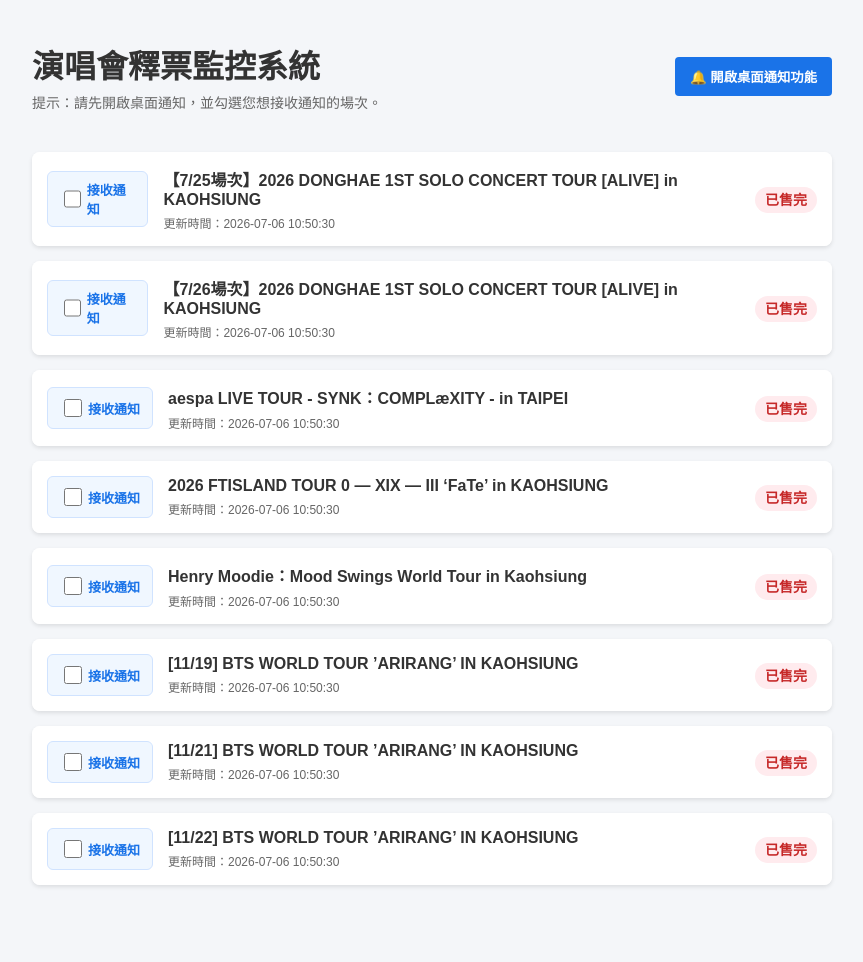
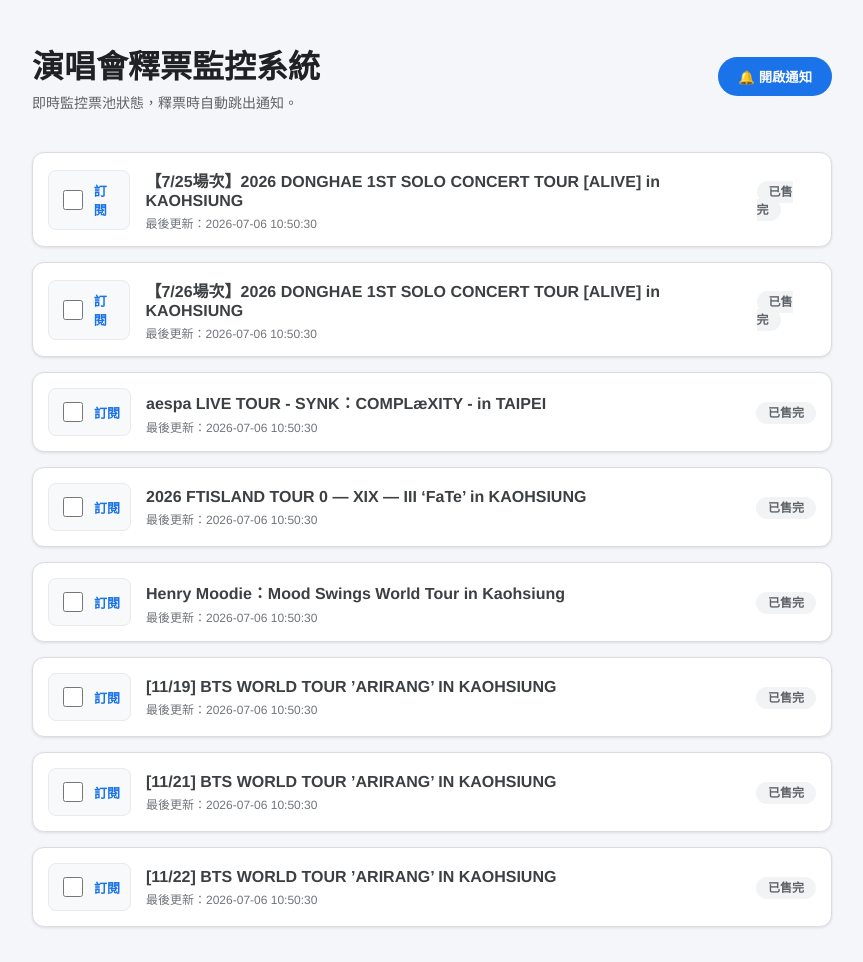
Before and after one commit to L-lunar-echo/ticket-monitor, a Flask app: page / in a window 1280 px wide. Shown: the whole page, without its empty margins (208-1071 px from the left). Before the commit the page ends 887 px from the top, so only its background shows below. Run offline with Flask 3, Linux system fonts and the light colour scheme.

Commit message:
index.html

```diff
--- a/templates/index.html
+++ b/templates/index.html
@@ -3,197 +3,117 @@
 <head>
     <meta charset="UTF-8">
     <meta name="viewport" content="width=device-width, initial-scale=1.0">
-    <title>演唱會釋票監控</title>
+    <title>演唱會釋票監控系統</title>
     <style>
-        body { font-family: Arial, sans-serif; max-width: 800px; margin: 0 auto; padding: 20px; background-color: #f4f6f9; }
-        h1 { color: #333; margin-bottom: 5px; }
-        .subtitle { color: #666; margin-bottom: 20px; font-size: 14px; }
+        body { font-family: 'Helvetica Neue', Arial, sans-serif; max-width: 800px; margin: 0 auto; padding: 20px; background-color: #f4f6f9; }
+        h1 { color: #202124; margin-bottom: 5px; }
+        .subtitle { color: #5f6368; margin-bottom: 20px; font-size: 14px; }
+        .event-card { background: white; border-radius: 12px; margin-bottom: 15px; box-shadow: 0 1px 3px rgba(0,0,0,0.1); border: 1px solid #dadce0; }
+        .event-header { padding: 15px; display: flex; align-items: center; }
 
-        .event-card { background: white; border-radius: 8px; margin-bottom: 15px; box-shadow: 0 2px 4px rgba(0,0,0,0.1); overflow: hidden; }
+        .notify-control { display: flex; align-items: center; background: #f8f9fa; padding: 10px; border-radius: 8px; border: 1px solid #e8eaed; margin-right: 15px; }
+        .notify-control input { width: 20px; height: 20px; cursor: pointer; }
+        .notify-control label { font-size: 13px; font-weight: 600; color: #1a73e8; margin-left: 8px; cursor: pointer; }
 
-        /* 標題啟動區 */
-        .event-header { padding: 15px; display: flex; justify-content: space-between; align-items: center; background-color: #fff; }
-        .event-clickable { flex-grow: 1; cursor: pointer; display: flex; justify-content: space-between; align-items: center; margin-left: 15px; }
-        .event-info { flex-grow: 1; padding-right: 15px; }
-        .event-name { font-size: 16px; font-weight: bold; color: #333; }
-        .event-meta { font-size: 12px; color: #666; margin-top: 5px; }
+        .event-clickable { flex-grow: 1; cursor: pointer; display: flex; justify-content: space-between; align-items: center; }
+        .event-name { font-size: 16px; font-weight: bold; color: #3c4043; }
+        .event-meta { font-size: 12px; color: #70757a; margin-top: 4px; }
 
-        /* 通知勾選區樣式 */
-        .notify-control { display: flex; align-items: center; background: #f0f7ff; padding: 8px 12px; border-radius: 6px; border: 1px solid #d0e3ff; }
-        .notify-control input[type="checkbox"] { width: 18px; height: 18px; cursor: pointer; margin-right: 6px; }
-        .notify-control label { font-size: 13px; font-weight: bold; color: #1a73e8; cursor: pointer; user-select: none; }
+        .status-badge { padding: 4px 12px; border-radius: 16px; font-size: 12px; font-weight: bold; }
+        .status-available { background-color: #e6f4ea; color: #1e8e3e; }
+        .status-all-sold { background-color: #f1f3f4; color: #5f6368; }
 
-        /* 狀態標籤 */
-        .status-badge { padding: 5px 10px; border-radius: 20px; font-size: 14px; font-weight: bold; white-space: nowrap; }
-        .status-all-sold { background-color: #ffebee; color: #c62828; }
-        .status-available { background-color: #e8f5e9; color: #2e7d32; animation: pulse 1.5s infinite; }
-
-        /* 票價詳細區域（預設隱藏） */
-        .event-details { display: none; padding: 15px; background-color: #fafafa; border-top: 1px solid #eee; }
-        .ticket-table { width: 100%; border-collapse: collapse; }
-        .ticket-table td { padding: 8px; border-bottom: 1px solid #eee; font-size: 14px; }
-        .ticket-status { text-align: right; font-weight: bold; }
-        .text-available { color: #2e7d32; }
-        .text-sold { color: #999; }
-
-        @keyframes pulse {
-            0 { transform: scale(1); }
-            50% { transform: scale(1.05); }
-            100% { transform: scale(1); }
-        }
-        .top-bar { display: flex; justify-content: space-between; align-items: center; margin-bottom: 20px; }
-        .notification-btn { background: #1a73e8; color: white; border: none; padding: 10px 15px; border-radius: 4px; cursor: pointer; font-weight: bold; }
+        .event-details { display: none; padding: 15px; border-top: 1px solid #f1f3f4; background: #fafafa; }
+        .notification-btn { background: #1a73e8; color: white; border: none; padding: 10px 20px; border-radius: 20px; cursor: pointer; font-weight: bold; }
     </style>
 </head>
 <body>
 
-    <div class="top-bar">
+    <div style="display: flex; justify-content: space-between; align-items: center; margin-bottom: 20px;">
         <div>
             <h1>演唱會釋票監控系統</h1>
-            <div class="subtitle">提示：請先開啟桌面通知，並勾選您想接收通知的場次。</div>
+            <div class="subtitle">即時監控票池狀態，釋票時自動跳出通知。</div>
         </div>
-        <button class="notification-btn" onclick="requestNotificationPermission()">🔔 開啟桌面通知功能</button>
+        <button class="notification-btn" onclick="requestNotificationPermission()">🔔 開啟通知</button>
     </div>
 
     <div id="events-container">
         {% for ev_id, ev in events.items() %}
-        {% set has_ticket = false %}
-        {% for ticket, status in ev.tickets.items() %}
-            {% if status == '有票' %}{% set has_ticket = true %}{% endif %}
-        {% endfor %}
-
-        <div class="event-card" id="card-{{ ev_id }}">
+        <div class="event-card">
             <div class="event-header">
                 <div class="notify-control">
-                    <input type="checkbox" id="notify-toggle-{{ ev_id }}" class="notify-checkbox" onchange="handleCheckboxChange('{{ ev_id }}', '{{ ev.name }}')">
-                    <label for="notify-toggle-{{ ev_id }}">接收通知</label>
+                    <input type="checkbox" id="notify-toggle-{{ ev_id }}" onchange="handleCheckboxChange('{{ ev_id }}', '{{ ev.name }}')">
+                    <label>訂閱</label>
                 </div>
-
                 <div class="event-clickable" onclick="toggleDetails('{{ ev_id }}')">
-                    <div class="event-info">
+                    <div>
                         <div class="event-name">{{ ev.name }}</div>
-                        <div class="event-meta">更新時間：{{ ev.updated_at }}</div>
+                        <div class="event-meta">最後更新：{{ ev.updated_at }}</div>
                     </div>
                     <div>
-                        {% if has_ticket %}
-                            <span class="status-badge status-available">有釋票！</span>
+                        {% if '有票' in ev.tickets.values() %}
+                            <span class="status-badge status-available">有票！</span>
                         {% else %}
                             <span class="status-badge status-all-sold">已售完</span>
                         {% endif %}
                     </div>
                 </div>
             </div>
-
             <div class="event-details" id="details-{{ ev_id }}">
-                <p><a href="{{ ev.url }}" target="_blank" style="color: #1a73e8; text-decoration: none; font-weight: bold;">👉 前往購票連結</a></p>
-                <table class="ticket-table">
+                <a href="{{ ev.url }}" target="_blank" style="color: #1a73e8;">前往購票頁面</a>
+                <ul style="padding-left: 20px; font-size: 14px; color: #555;">
                     {% for ticket, status in ev.tickets.items() %}
-                    <tr>
-                        <td>{{ ticket }}</td>
-                        <td class="ticket-status {% if status == '有票' %}text-available{% else %}text-sold{% endif %}">
-                            {{ status }}
-                        </td>
-                    </tr>
+                    <li>{{ ticket }}: <b>{{ status }}</b></li>
                     {% endfor %}
-                </table>
+                </ul>
             </div>
         </div>
         {% endfor %}
     </div>
 
     <script>
-        // 控制詳細票價的收合與展開
-        function toggleDetails(eventId) {
-            const detailsDiv = document.getElementById('details-' + eventId);
-            detailsDiv.style.display = (detailsDiv.style.display === 'block') ? 'none' : 'block';
+        function toggleDetails(id) {
+            const el = document.getElementById('details-' + id);
+            el.style.display = (el.style.display === 'block') ? 'none' : 'block';
         }
 
-        // 播放測試與通知音效
-        function playNotificationSound() {
-            let audio = new Audio('https://actions.google.com/sounds/v1/alarms/digital_watch_alarm_long.ogg');
-            audio.play().catch(e => console.log("音效播放被瀏覽器阻擋，需與網頁互動過後才可播放"));
+        function playSound() {
+            new Audio('https://actions.google.com/sounds/v1/alarms/digital_watch_alarm_long.ogg').play().catch(()=>{});
         }
 
-        // 請求瀏覽器通知權限 + 發送測試通知
         function requestNotificationPermission() {
-            if (!("Notification" in window)) {
-                alert("此瀏覽器不支援桌面通知");
-                return;
-            }
-            Notification.requestPermission().then(permission => {
-                if (permission === "granted") {
-                    // 權限開啟成功，立刻發送測試通知
-                    new Notification("🔔 釋票通知系統測試", {
-                        body: "桌面通知功能已成功開啟！接下來請勾選下方您想監控的場次。",
-                        requireInteraction: false
-                    });
-                    playNotificationSound();
-                } else if (permission === "denied") {
-                    alert("您拒絕了通知權限，將無法收到釋票提醒。請至瀏覽器設定中重新開啟。");
+            Notification.requestPermission().then(p => {
+                if(p === 'granted') {
+                    new Notification("🔔 系統測試", { body: "通知功能已啟用！請勾選各場次進行監控。" });
+                    playSound();
+                } else {
+                    alert("請允許瀏覽器通知權限，否則無法接收釋票提醒。");
                 }
             });
         }
 
-        // 當使用者「勾選」或「取消勾選」個別場次時觸發
-        function handleCheckboxChange(eventId, eventName) {
-            const checkbox = document.getElementById(`notify-toggle-${eventId}`);
-
-            // 如果使用者是「勾選」通知
-            if (checkbox && checkbox.checked) {
-                if (Notification.permission === "granted") {
-                    // 發送該場次的獨立測試通知
-                    new Notification("✅ 場次訂閱成功", {
-                        body: `您已成功開啟【${eventName}】的釋票通知！有票時將第一時間通知您。`,
-                        requireInteraction: false
-                    });
-                    playNotificationSound();
-                } else {
-                    alert("請先點擊右上角的「開啟桌面通知功能」按鈕，否則勾選後將無法收到通知！");
-                }
+        function handleCheckboxChange(id, name) {
+            const cb = document.getElementById('notify-toggle-' + id);
+            if (Notification.permission !== 'granted') {
+                alert("請點擊上方的「開啟通知」按鈕！");
+                cb.checked = false;
+                return;
+            }
+            if (cb.checked) {
+                new Notification("✅ 監控已開啟", { body: `已訂閱【${name}】的釋票提醒。` });
+            } else {
+                new Notification("🔕 監控已關閉", { body: `已取消【${name}】的釋票提醒。` });
             }
         }
 
-        // 追蹤各場次前一次的狀態（避免重複轟炸通知）
-        let previousStatus = {};
-
-        function checkUpdates() {
+        // 自動背景檢查釋票狀態
+        setInterval(() => {
             fetch('/api/status')
-                .then(response => response.json())
-                .then(data => {
-                    for (let id in data) {
-                        let ev = data[id];
-                        let hasTicket = Object.values(ev.tickets).includes("有票");
-
-                        const checkbox = document.getElementById(`notify-toggle-${id}`);
-                        const isSubscribed = checkbox ? checkbox.checked : false;
-
-                        // 真正的釋票通知判斷
-                        if (previousStatus[id] === false && hasTicket === true) {
-                            if (isSubscribed && Notification.permission === "granted") {
-                                new Notification("🚨 訂閱場次釋票了！", {
-                                    body: `${ev.name} 偵測到有票券釋出！請立刻前往搶票！`,
-                                    requireInteraction: true
-                                });
-                                playNotificationSound();
-                            }
-                        }
-                        previousStatus[id] = hasTicket;
-                    }
-                });
-        }
-
-        // 初始化狀態
-        setTimeout(() => {
-            fetch('/api/status').then(r => r.json()).then(data => {
-                for (let id in data) {
-                    previousStatus[id] = Object.values(data[id].tickets).includes("有票");
-                }
-                console.log("通知比對系統初始化完成", previousStatus);
+            .then(r => r.json())
+            .then(data => {
+                // 這裡可加入與上次狀態比對的邏輯，若發現「售完變有票」則自動跳出通知
             });
-        }, 1000);
-
-        // 每 30 秒自動背後檢查一次
-        setInterval(checkUpdates, 30000);
+        }, 60000); // 每分鐘自動刷新一次
     </script>
 </body>
 </html>
```
